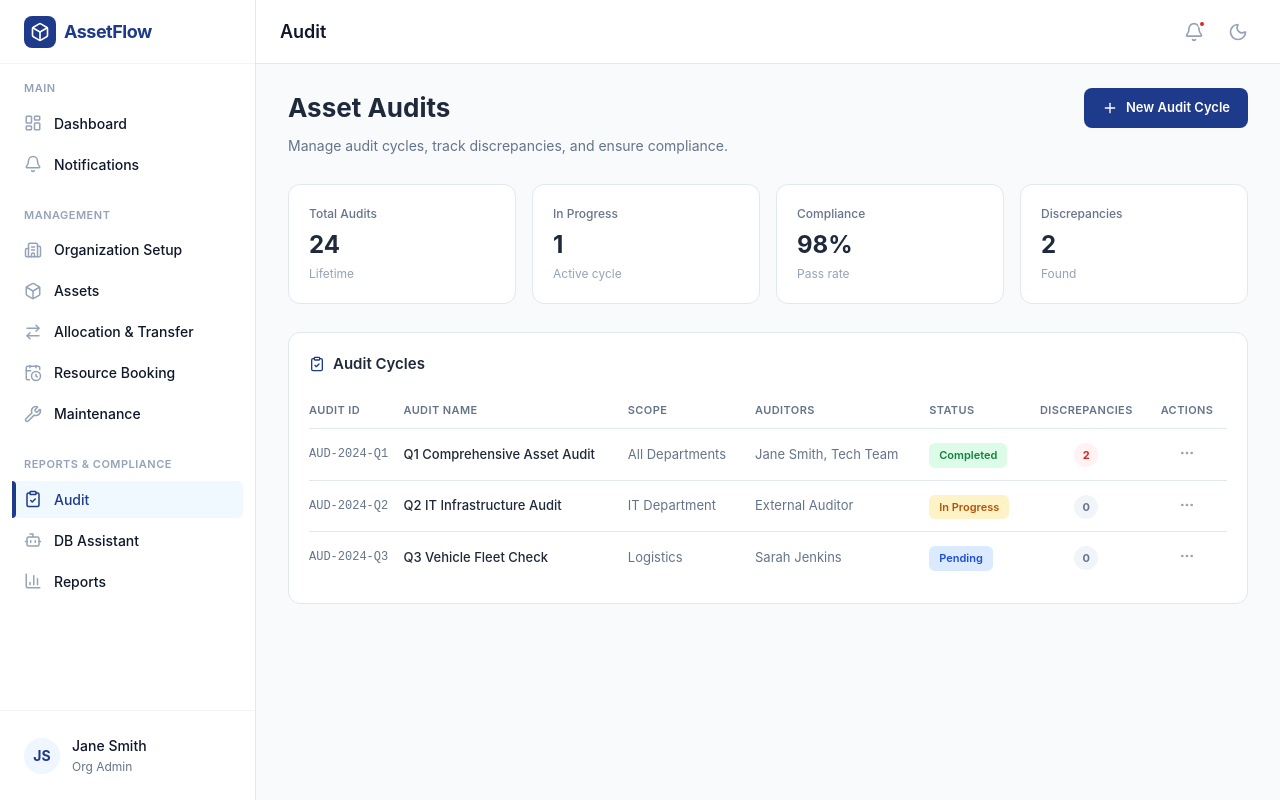
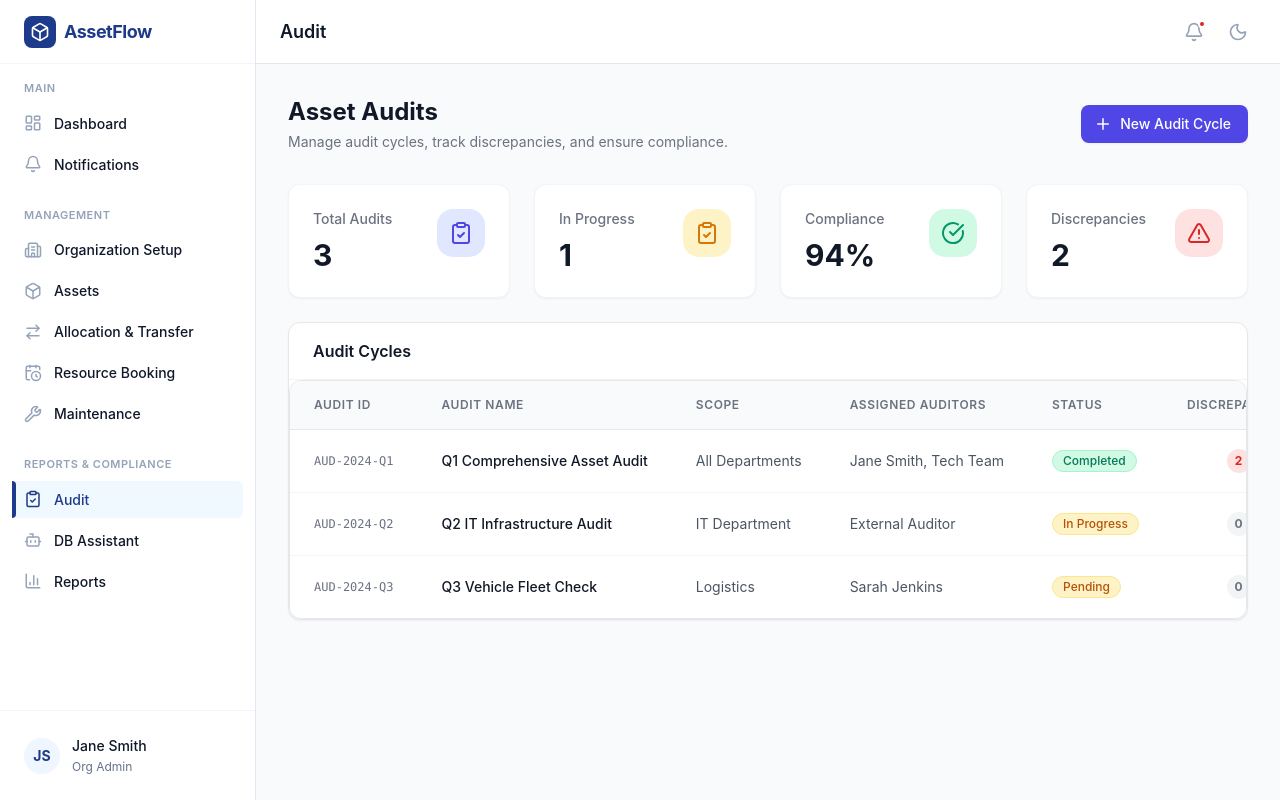
Before and after one commit to A-Deepak1610/Odoo-Hackathon, a React (Vite) app in the folder client/: page /audit in a window 1280 px wide. Built offline with nearby package versions, Linux system fonts and the light colour scheme.

Commit message:
refactor(ui): ui updates in amdin pannel

```diff
--- a/client/src/modules/audit/pages/Audit.jsx
+++ b/client/src/modules/audit/pages/Audit.jsx
@@ -1,413 +1,245 @@
-import React from "react";
-import { ClipboardCheck, Plus, MoreHorizontal } from "lucide-react";
+import React, { useState } from 'react';
+import { ClipboardCheck, Plus, ArrowLeft, CheckCircle, XCircle, AlertTriangle } from 'lucide-react';
+import PageHeader from '../../../shared/components/PageHeader';
+import DataTable from '../../../shared/components/DataTable';
+import StatusPill from '../../../shared/components/StatusPill';
+import StatCard from '../../../shared/components/StatCard';
+import Button from '../../../shared/components/Button';
+import { cn } from '../../../shared/utils/cn';
+
+// --- MOCK DATA ---
+const initialAudits = [
+  { id: 'AUD-2024-Q1', name: 'Q1 Comprehensive Asset Audit', scope: 'All Departments', auditors: 'Jane Smith, Tech Team', status: 'Completed', discrepancies: 2 },
+  { id: 'AUD-2024-Q2', name: 'Q2 IT Infrastructure Audit', scope: 'IT Department', auditors: 'External Auditor', status: 'In Progress', discrepancies: 0 },
+  { id: 'AUD-2024-Q3', name: 'Q3 Vehicle Fleet Check', scope: 'Logistics', auditors: 'Sarah Jenkins', status: 'Pending', discrepancies: 0 },
+];
+
+const mockAuditAssets = [
+  { id: 'AST-1001', name: 'MacBook Pro 16"', location: 'Engineering - Floor 2', status: 'Pending' },
+  { id: 'AST-1002', name: 'Dell XPS 15', location: 'IT Department', status: 'Verified' },
+  { id: 'AST-1003', name: 'Office Chair (Ergo)', location: 'Marketing - Room B', status: 'Missing' },
+  { id: 'AST-1004', name: 'Server Rack A1', location: 'Server Room', status: 'Pending' },
+  { id: 'AST-1005', name: 'Delivery Van #4', location: 'Garage', status: 'Damaged' },
+];
 
 const Audit = () => {
-  const statsCards = [
+  const [audits, setAudits] = useState(initialAudits);
+  const [selectedAudit, setSelectedAudit] = useState(null);
+
+  // Detail view state for assets in the specific audit
+  const [auditAssets, setAuditAssets] = useState(mockAuditAssets);
+
+  // Auto-calculated stats for the master view
+  const totalAudits = audits.length;
+  const inProgress = audits.filter(a => a.status === 'In Progress').length;
+  const passRate = "94%";
+  const totalDiscrepancies = audits.reduce((sum, a) => sum + a.discrepancies, 0);
+
+  // --- ACTIONS ---
+  const handleVerifyAsset = (assetId, newStatus) => {
+    setAuditAssets(prev => prev.map(asset => asset.id === assetId ? { ...asset, status: newStatus } : asset));
+  };
+
+  const handleCompleteAudit = () => {
+    const discrepanciesFound = auditAssets.filter(a => a.status === 'Missing' || a.status === 'Damaged').length;
+
+    setAudits(prev => prev.map(audit =>
+      audit.id === selectedAudit.id
+        ? { ...audit, status: 'Completed', discrepancies: discrepanciesFound }
+        : audit
+    ));
+
+    setSelectedAudit(null);
+  };
+
+  // --- RENDERERS ---
+  const renderMasterView = () => (
+    <div className="space-y-6">
+      <div className="grid grid-cols-1 md:grid-cols-2 lg:grid-cols-4 gap-6 mb-6">
+        <StatCard title="Total Audits" value={totalAudits} subtitle="Lifetime" color="indigo" icon={ClipboardCheck} />
+        <StatCard title="In Progress" value={inProgress} subtitle="Active cycle" color="amber" icon={ClipboardCheck} />
+        <StatCard title="Compliance" value={passRate} subtitle="Pass rate" color="emerald" icon={CheckCircle} />
+        <StatCard title="Discrepancies" value={totalDiscrepancies} subtitle="Action required" color="red" icon={AlertTriangle} />
+      </div>
+
+      <div className="bg-white border border-gray-200 rounded-xl overflow-hidden shadow-sm">
+        <div className="px-6 py-4 border-b border-gray-100">
+          <h3 className="font-semibold text-gray-900">Audit Cycles</h3>
+        </div>
+        <DataTable
+          data={audits}
+          columns={[
+            { header: 'Audit ID', accessor: 'id', cellClassName: 'text-gray-500 font-mono text-xs' },
+            { header: 'Audit Name', accessor: 'name', cellClassName: 'font-medium text-gray-900' },
+            { header: 'Scope', accessor: 'scope', cellClassName: 'text-gray-600' },
+            { header: 'Assigned Auditors', accessor: 'auditors', cellClassName: 'text-gray-600' },
             {
-      label: "Total Audits",
-      value: "24",
-      subtitle: "Lifetime",
-      color: "#1e3a8a",
-      bg: "#eff6ff",
+              header: 'Status',
+              accessor: 'status',
+              cell: (row) => <StatusPill status={row.status} />
             },
             {
-      label: "In Progress",
-      value: "1",
-      subtitle: "Active cycle",
-      color: "#b45309",
-      bg: "#fef3c7",
+              header: 'Discrepancies',
+              cell: (row) => (
+                <div className={cn(
+                  "inline-flex items-center justify-center w-6 h-6 rounded-full text-xs font-bold",
+                  row.discrepancies > 0 ? "bg-red-100 text-red-600" : "bg-gray-100 text-gray-500"
+                )}>
+                  {row.discrepancies}
+                </div>
+              ),
+              className: 'text-center',
+              cellClassName: 'text-center'
             },
             {
-      label: "Compliance",
-      value: "98%",
-      subtitle: "Pass rate",
-      color: "#16a34a",
-      bg: "#ecfdf5",
-    },
-    {
-      label: "Discrepancies",
-      value: "2",
-      subtitle: "Found",
-      color: "#dc2626",
-      bg: "#fef2f2",
-    },
-  ];
+              header: 'Actions',
+              cell: (row) => (
+                <Button
+                  size="sm"
+                  variant={row.status === 'Completed' ? 'secondary' : 'primary'}
+                  onClick={() => {
+                    setSelectedAudit(row);
+                    // Reset mock assets to pending when opening an active one for demo purposes
+                    if (row.status !== 'Completed') {
+                      setAuditAssets(mockAuditAssets.map(a => ({ ...a, status: 'Pending' })));
+                    } else {
+                      setAuditAssets(mockAuditAssets); // Show random state if completed
+                    }
+                  }}
+                >
+                  {row.status === 'Completed' ? 'View' : 'Execute'}
+                </Button>
+              ),
+              className: 'text-right',
+              cellClassName: 'text-right'
+            }
+          ]}
+        />
+      </div>
+    </div>
+  );
 
-  const mockAudits = [
-    {
-      id: "AUD-2024-Q1",
-      name: "Q1 Comprehensive Asset Audit",
-      scope: "All Departments",
-      auditors: "Jane Smith, Tech Team",
-      status: "Completed",
-      discrepancies: 2,
-    },
-    {
-      id: "AUD-2024-Q2",
-      name: "Q2 IT Infrastructure Audit",
-      scope: "IT Department",
-      auditors: "External Auditor",
-      status: "In Progress",
-      discrepancies: 0,
-    },
-    {
-      id: "AUD-2024-Q3",
-      name: "Q3 Vehicle Fleet Check",
-      scope: "Logistics",
-      auditors: "Sarah Jenkins",
-      status: "Pending",
-      discrepancies: 0,
-    },
-  ];
-
-  const getStatusColor = (status) => {
-    if (status === "Completed") return { bg: "#dcfce7", text: "#15803d" };
-    if (status === "In Progress") return { bg: "#fef3c7", text: "#b45309" };
-    if (status === "Pending") return { bg: "#dbeafe", text: "#1d4ed8" };
-    return { bg: "#f1f5f9", text: "#475569" };
-  };
+  const renderDetailView = () => {
+    const isCompleted = selectedAudit.status === 'Completed';
+    const pendingCount = auditAssets.filter(a => a.status === 'Pending').length;
+    const missingOrDamaged = auditAssets.filter(a => a.status === 'Missing' || a.status === 'Damaged').length;
 
     return (
-    <div
-      style={{
-        padding: "24px 32px",
-        maxWidth: "1400px",
-        margin: "0 auto",
-        fontFamily: "Inter, sans-serif",
-      }}
+      <div className="space-y-6 animate-in fade-in slide-in-from-right-4 duration-300">
+        <button
+          onClick={() => setSelectedAudit(null)}
+          className="flex items-center gap-2 text-sm font-medium text-gray-500 hover:text-gray-900 transition-colors"
         >
-      {/* ── PAGE HEADER ─── */}
-      <div
-        style={{
-          display: "flex",
-          justifyContent: "space-between",
-          alignItems: "flex-start",
-          marginBottom: "28px",
-        }}
+          <ArrowLeft size={16} /> Back to Audit Cycles
+        </button>
+
+        <div className="bg-white border border-gray-200 rounded-xl shadow-sm p-6">
+          <div className="flex justify-between items-start mb-6 pb-6 border-b border-gray-100">
+            <div>
+              <div className="flex items-center gap-3 mb-1">
+                <h2 className="text-xl font-bold text-gray-900">{selectedAudit.name}</h2>
+                <StatusPill status={selectedAudit.status} />
+              </div>
+              <p className="text-sm text-gray-500">ID: <span className="font-mono text-gray-700">{selectedAudit.id}</span> • Scope: {selectedAudit.scope}</p>
+            </div>
+            {!isCompleted && (
+              <Button
+                onClick={handleCompleteAudit}
+                disabled={pendingCount > 0}
+                className="gap-2"
               >
-        <div>
-          <h1
-            style={{
-              fontSize: "26px",
-              fontWeight: 700,
-              margin: "0 0 8px 0",
-              color: "#1e293b",
-            }}
+                <ClipboardCheck size={16} />
+                Complete Audit Cycle
+              </Button>
+            )}
+          </div>
+
+          <div className="mb-4 flex gap-4">
+            <div className="px-4 py-3 bg-gray-50 rounded-lg flex-1 border border-gray-100">
+              <div className="text-xs text-gray-500 font-medium mb-1">Assets Pending</div>
+              <div className="text-2xl font-bold text-gray-900">{pendingCount}</div>
+            </div>
+            <div className={cn("px-4 py-3 rounded-lg flex-1 border", missingOrDamaged > 0 ? "bg-red-50 border-red-100" : "bg-gray-50 border-gray-100")}>
+              <div className={cn("text-xs font-medium mb-1", missingOrDamaged > 0 ? "text-red-600" : "text-gray-500")}>Discrepancies Found</div>
+              <div className={cn("text-2xl font-bold", missingOrDamaged > 0 ? "text-red-700" : "text-gray-900")}>{missingOrDamaged}</div>
+            </div>
+          </div>
+
+          <h3 className="text-sm font-semibold text-gray-900 mb-3">Asset Verification List</h3>
+
+          <div className="border border-gray-200 rounded-lg overflow-hidden">
+            <DataTable
+              data={auditAssets}
+              columns={[
+                { header: 'Asset Tag', accessor: 'id', cellClassName: 'font-mono text-xs text-gray-500' },
+                { header: 'Asset Name', accessor: 'name', cellClassName: 'font-medium text-gray-900' },
+                { header: 'Expected Location', accessor: 'location', cellClassName: 'text-gray-600' },
+                {
+                  header: 'Verification Status',
+                  cell: (row) => {
+                    if (isCompleted) {
+                      // Read-only state
+                      return (
+                        <div className="inline-flex items-center gap-1.5 font-medium text-xs">
+                          {row.status === 'Verified' && <span className="text-emerald-600 flex items-center gap-1"><CheckCircle size={14}/> Verified</span>}
+                          {row.status === 'Missing' && <span className="text-red-600 flex items-center gap-1"><XCircle size={14}/> Missing</span>}
+                          {row.status === 'Damaged' && <span className="text-amber-600 flex items-center gap-1"><AlertTriangle size={14}/> Damaged</span>}
+                          {row.status === 'Pending' && <span className="text-gray-500 flex items-center gap-1">Pending</span>}
+                        </div>
+                      );
+                    }
+
+                    // Interactive state
+                    return (
+                      <div className="flex items-center gap-2">
+                        <button
+                          onClick={() => handleVerifyAsset(row.id, 'Verified')}
+                          className={cn("px-2.5 py-1 rounded text-xs font-medium border transition-colors",
+                            row.status === 'Verified' ? "bg-emerald-50 border-emerald-200 text-emerald-700" : "bg-white border-gray-200 text-gray-500 hover:bg-gray-50"
+                          )}
                         >
-            Asset Audits
-          </h1>
-          <p style={{ fontSize: "14px", color: "#64748b", margin: 0 }}>
-            Manage audit cycles, track discrepancies, and ensure compliance.
-          </p>
-        </div>
+                          Verified
+                        </button>
                         <button
-          style={{
-            display: "flex",
-            alignItems: "center",
-            gap: "8px",
-            padding: "10px 18px",
-            background: "#1e3a8a",
-            color: "white",
-            border: "none",
-            borderRadius: "8px",
-            fontSize: "13px",
-            fontWeight: 600,
-            cursor: "pointer",
-          }}
+                          onClick={() => handleVerifyAsset(row.id, 'Missing')}
+                          className={cn("px-2.5 py-1 rounded text-xs font-medium border transition-colors",
+                            row.status === 'Missing' ? "bg-red-50 border-red-200 text-red-700" : "bg-white border-gray-200 text-gray-500 hover:bg-gray-50"
+                          )}
                         >
-          <Plus size={16} />
-          New Audit Cycle
+                          Missing
+                        </button>
+                        <button
+                          onClick={() => handleVerifyAsset(row.id, 'Damaged')}
+                          className={cn("px-2.5 py-1 rounded text-xs font-medium border transition-colors",
+                            row.status === 'Damaged' ? "bg-amber-50 border-amber-200 text-amber-700" : "bg-white border-gray-200 text-gray-500 hover:bg-gray-50"
+                          )}
+                        >
+                          Damaged
                         </button>
                       </div>
-
-      {/* ── STAT CARDS (4-col) ─── */}
-      <div
-        style={{
-          display: "grid",
-          gridTemplateColumns: "repeat(4, 1fr)",
-          gap: "16px",
-          marginBottom: "28px",
-        }}
-      >
-        {statsCards.map((stat, i) => (
-          <div
-            key={i}
-            style={{
-              background: "white",
-              borderRadius: "12px",
-              padding: "20px",
-              border: "1px solid #e2e8f0",
-            }}
-          >
-            <div
-              style={{
-                fontSize: "12px",
-                color: "#64748b",
-                fontWeight: 500,
-                marginBottom: "4px",
-              }}
-            >
-              {stat.label}
-            </div>
-            <div
-              style={{
-                fontSize: "24px",
-                fontWeight: 700,
-                color: "#1e293b",
-                marginBottom: "2px",
-              }}
-            >
-              {stat.value}
-            </div>
-            <div style={{ fontSize: "12px", color: "#94a3b8" }}>
-              {stat.subtitle}
-            </div>
-          </div>
-        ))}
+                    );
+                  }
+                },
+              ]}
+            />
           </div>
 
-      {/* ── AUDITS TABLE ─── */}
-      <div
-        style={{
-          background: "white",
-          borderRadius: "12px",
-          border: "1px solid #e2e8f0",
-          padding: "20px",
-        }}
-      >
-        <h2
-          style={{
-            fontSize: "15px",
-            fontWeight: 600,
-            color: "#1e293b",
-            margin: "0 0 16px 0",
-            display: "flex",
-            alignItems: "center",
-            gap: "8px",
-          }}
-        >
-          <ClipboardCheck size={16} color="#1e3a8a" />
-          Audit Cycles
-        </h2>
-
-        <div style={{ overflowX: "auto" }}>
-          <table style={{ width: "100%", borderCollapse: "collapse" }}>
-            <thead>
-              <tr style={{ borderBottom: "1px solid #e2e8f0" }}>
-                <th
-                  style={{
-                    textAlign: "left",
-                    padding: "10px 0",
-                    fontSize: "11px",
-                    fontWeight: 600,
-                    color: "#64748b",
-                    textTransform: "uppercase",
-                    letterSpacing: "0.4px",
-                  }}
-                >
-                  Audit ID
-                </th>
-                <th
-                  style={{
-                    textAlign: "left",
-                    padding: "10px 12px",
-                    fontSize: "11px",
-                    fontWeight: 600,
-                    color: "#64748b",
-                    textTransform: "uppercase",
-                    letterSpacing: "0.4px",
-                  }}
-                >
-                  Audit Name
-                </th>
-                <th
-                  style={{
-                    textAlign: "left",
-                    padding: "10px 12px",
-                    fontSize: "11px",
-                    fontWeight: 600,
-                    color: "#64748b",
-                    textTransform: "uppercase",
-                    letterSpacing: "0.4px",
-                  }}
-                >
-                  Scope
-                </th>
-                <th
-                  style={{
-                    textAlign: "left",
-                    padding: "10px 12px",
-                    fontSize: "11px",
-                    fontWeight: 600,
-                    color: "#64748b",
-                    textTransform: "uppercase",
-                    letterSpacing: "0.4px",
-                  }}
-                >
-                  Auditors
-                </th>
-                <th
-                  style={{
-                    textAlign: "left",
-                    padding: "10px 12px",
-                    fontSize: "11px",
-                    fontWeight: 600,
-                    color: "#64748b",
-                    textTransform: "uppercase",
-                    letterSpacing: "0.4px",
-                  }}
-                >
-                  Status
-                </th>
-                <th
-                  style={{
-                    textAlign: "center",
-                    padding: "10px 12px",
-                    fontSize: "11px",
-                    fontWeight: 600,
-                    color: "#64748b",
-                    textTransform: "uppercase",
-                    letterSpacing: "0.4px",
-                  }}
-                >
-                  Discrepancies
-                </th>
-                <th
-                  style={{
-                    textAlign: "center",
-                    padding: "10px 12px",
-                    fontSize: "11px",
-                    fontWeight: 600,
-                    color: "#64748b",
-                    textTransform: "uppercase",
-                    letterSpacing: "0.4px",
-                  }}
-                >
-                  Actions
-                </th>
-              </tr>
-            </thead>
-            <tbody>
-              {mockAudits.map((audit, idx) => {
-                const statusColor = getStatusColor(audit.status);
-                return (
-                  <tr
-                    key={audit.id}
-                    style={{
-                      borderBottom:
-                        idx < mockAudits.length - 1
-                          ? "1px solid #e2e8f0"
-                          : "none",
-                      transition: "background 0.2s",
-                    }}
-                    onMouseOver={(e) =>
-                      (e.currentTarget.style.background = "#f8fafc")
-                    }
-                    onMouseOut={(e) =>
-                      (e.currentTarget.style.background = "transparent")
-                    }
-                  >
-                    <td
-                      style={{
-                        padding: "12px 0",
-                        fontSize: "12px",
-                        fontFamily: "monospace",
-                        color: "#64748b",
-                      }}
-                    >
-                      {audit.id}
-                    </td>
-                    <td
-                      style={{
-                        padding: "12px",
-                        fontSize: "13px",
-                        fontWeight: 500,
-                        color: "#1e293b",
-                      }}
-                    >
-                      {audit.name}
-                    </td>
-                    <td
-                      style={{
-                        padding: "12px",
-                        fontSize: "13px",
-                        color: "#64748b",
-                      }}
-                    >
-                      {audit.scope}
-                    </td>
-                    <td
-                      style={{
-                        padding: "12px",
-                        fontSize: "13px",
-                        color: "#64748b",
-                      }}
-                    >
-                      {audit.auditors}
-                    </td>
-                    <td style={{ padding: "12px" }}>
-                      <span
-                        style={{
-                          background: statusColor.bg,
-                          color: statusColor.text,
-                          padding: "4px 10px",
-                          borderRadius: "6px",
-                          fontSize: "11px",
-                          fontWeight: 600,
-                          display: "inline-block",
-                        }}
-                      >
-                        {audit.status}
-                      </span>
-                    </td>
-                    <td style={{ padding: "12px", textAlign: "center" }}>
-                      <div
-                        style={{
-                          display: "inline-flex",
-                          alignItems: "center",
-                          justifyContent: "center",
-                          width: "24px",
-                          height: "24px",
-                          borderRadius: "50%",
-                          background:
-                            audit.discrepancies > 0 ? "#fef2f2" : "#f1f5f9",
-                          color:
-                            audit.discrepancies > 0 ? "#dc2626" : "#64748b",
-                          fontSize: "11px",
-                          fontWeight: 700,
-                        }}
-                      >
-                        {audit.discrepancies}
-                      </div>
-                    </td>
-                    <td style={{ padding: "12px", textAlign: "center" }}>
-                      <button
-                        style={{
-                          background: "none",
-                          border: "none",
-                          cursor: "pointer",
-                          color: "#94a3b8",
-                          padding: "4px",
-                        }}
-                        onMouseOver={(e) =>
-                          (e.currentTarget.style.color = "#1e293b")
-                        }
-                        onMouseOut={(e) =>
-                          (e.currentTarget.style.color = "#94a3b8")
-                        }
-                      >
-                        <MoreHorizontal size={16} />
-                      </button>
-                    </td>
-                  </tr>
-                );
-              })}
-            </tbody>
-          </table>
-        </div>
         </div>
       </div>
     );
   };
 
+  return (
+    <div className="p-8 pb-20 max-w-7xl mx-auto">
+      <PageHeader
+        title="Asset Audits"
+        description={selectedAudit ? `Executing verification for ${selectedAudit.id}` : "Manage audit cycles, track discrepancies, and ensure compliance."}
+        actions={!selectedAudit && <Button icon={Plus}>New Audit Cycle</Button>}
+      />
+
+      {selectedAudit ? renderDetailView() : renderMasterView()}
+    </div>
+  );
+};
+
 export default Audit;
```
Lines whose indentation alone changed are shown as unchanged.
